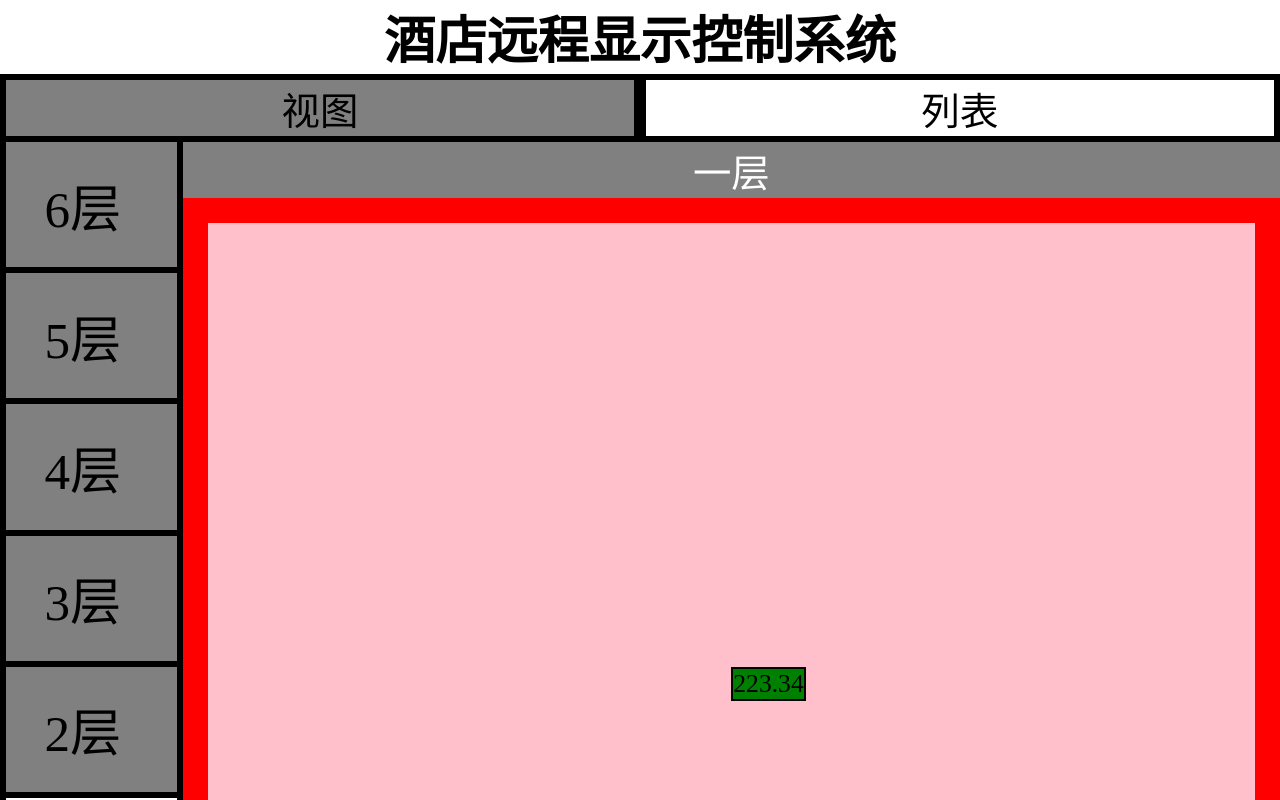
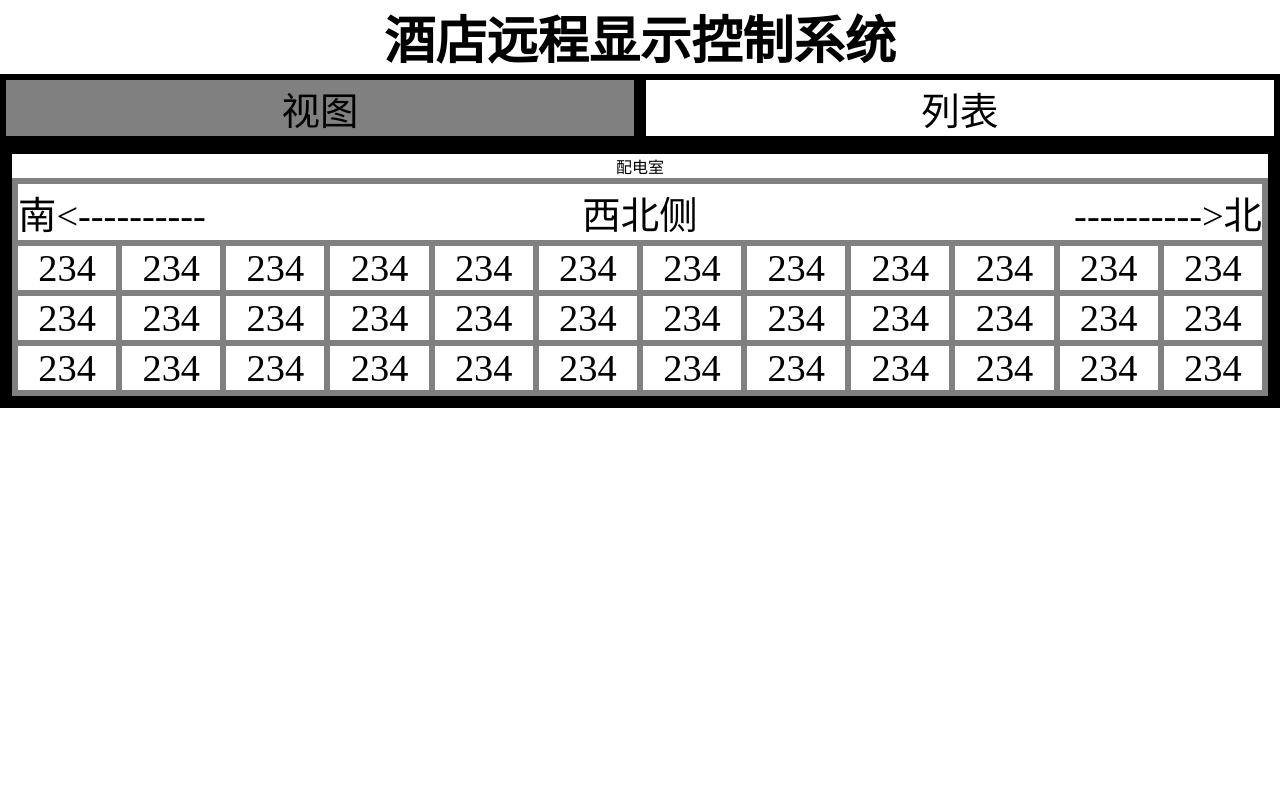
Before and after one commit to kl1302uc/automation, a Vue app: page / in a window 1280 px wide. Both pictures are taken after a click on the element "列表". Shown: the top 800 px of the page. Built offline with nearby package versions, Linux system fonts and the light colour scheme.

Commit message:
界面：5

```diff
--- a/src/components/firstPage/FloorID.vue
+++ b/src/components/firstPage/FloorID.vue
@@ -9,7 +9,6 @@
     const changeFloor=(floor:string)=>{
         //myColor.value="white";
         graphStore.floorNumber=floor;
-
     }
 
 
--- a/src/components/firstPage/List.vue
+++ b/src/components/firstPage/List.vue
@@ -1,16 +1,20 @@
 <!-- 表格数据图 -->
 <script setup lang='ts'>
     import {ref,reactive} from 'vue';
+    import DistributionRoom from "../../components/tableView/DistributionRoom.vue";
 
 
 </script>
 
 <template>
-    <div class='wrap'>
-
+    <div class='listWrap'>
+        <DistributionRoom></DistributionRoom>
     </div>
 </template>
 
 <style scoped lang='less'>
+.listWrap{
+    border:solid 1vw;
+}
 
 </style>
--- /dev/null
+++ b/src/components/tableView/DistributionRoom.vue
@@ -0,0 +1,97 @@
+<script setup lang='ts'>
+import { ref, reactive } from 'vue';
+
+
+</script>
+
+<template>
+    <table>
+        <caption>配电室</caption>
+        <thead>
+            <tr>
+                <th colspan="5">南<----------</th>
+                <th colspan="2">西北侧</th>
+                <th colspan="5">---------->北</th>
+            </tr>
+        </thead>
+        <tbody>
+            <tr>
+                <td>234</td>
+                <td>234</td>
+                <td>234</td>
+                <td>234</td>
+                <td>234</td>
+                <td>234</td>
+                <td>234</td>
+                <td>234</td>
+                <td>234</td>
+                <td>234</td>
+                <td>234</td>
+                <td>234</td>
+            </tr>
+            <tr>
+                <td>234</td>
+                <td>234</td>
+                <td>234</td>
+                <td>234</td>
+                <td>234</td>
+                <td>234</td>
+                <td>234</td>
+                <td>234</td>
+                <td>234</td>
+                <td>234</td>
+                <td>234</td>
+                <td>234</td>
+            </tr>
+            <tr>
+                <td>234</td>
+                <td>234</td>
+                <td>234</td>
+                <td>234</td>
+                <td>234</td>
+                <td>234</td>
+                <td>234</td>
+                <td>234</td>
+                <td>234</td>
+                <td>234</td>
+                <td>234</td>
+                <td>234</td>
+            </tr>
+        </tbody>
+
+    </table>
+</template>
+
+<style scoped lang='less'>
+table {
+    width: 100%;
+    border-collapse: collapse;
+
+    td,
+    th {
+        border: solid 0.5vw gray;
+        font-size: 3vw;
+        text-align: center;
+    }
+
+    >thead {
+        >tr {
+            >th {
+                font-weight:normal;
+                &:first-child {
+                    text-align: left;
+                    border-right:none;
+                }
+                &:nth-child(2){
+
+                    border-left:none;
+                    border-right:none;
+                }
+                &:last-child{
+                    text-align:right;
+                    border-left:none;
+                }
+            }
+        }
+    }
+}</style>
--- a/src/views/HomeView.vue
+++ b/src/views/HomeView.vue
@@ -1,12 +1,14 @@
 <script setup lang="ts">
 import FloorID from "../components/firstPage/FloorID.vue";
 import Graph from "../components/firstPage/Graph.vue";
-// import List from "../components/firstPage/List.vue";
+import List from "../components/firstPage/List.vue";
 import {ref} from "vue";
 import type{Ref} from "vue";
 const currentEl:Ref<string> = ref("view");
+  const isListShow:Ref<boolean>=ref(false);
 const changeView=(param:string)=>{
  currentEl.value=param;
+isListShow.value=param=="view"?false:true
 }
 </script>
 
@@ -18,12 +20,11 @@ const changeView=(param:string)=>{
       <div class="list" :style="{backgroundColor:currentEl=='view'?'gray':'white'}" @click="changeView('list')">列表</div>
     </header>
 
-    <main>
+    <main v-show="!isListShow" >
       <FloorID></FloorID>
       <Graph></Graph>
-
-
     </main>
+    <List v-show="isListShow"></List>
   </div>
 </template>
 
```
